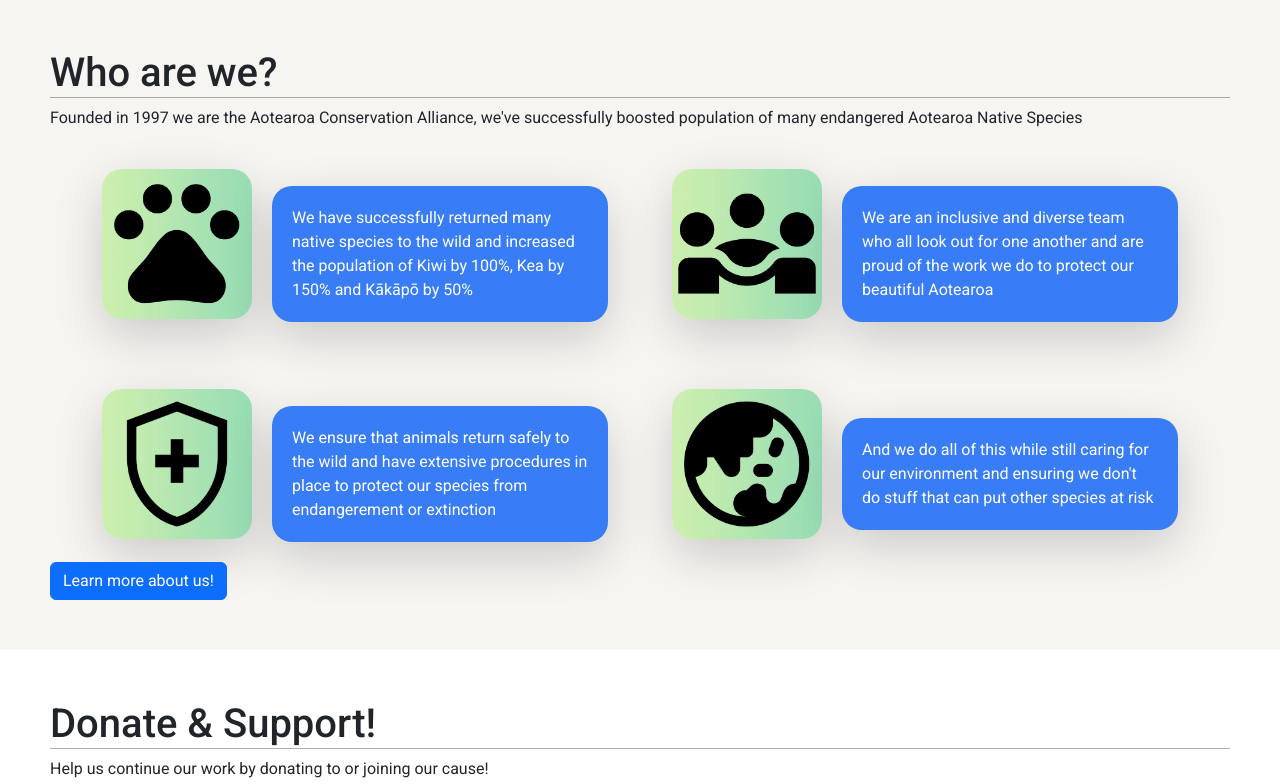
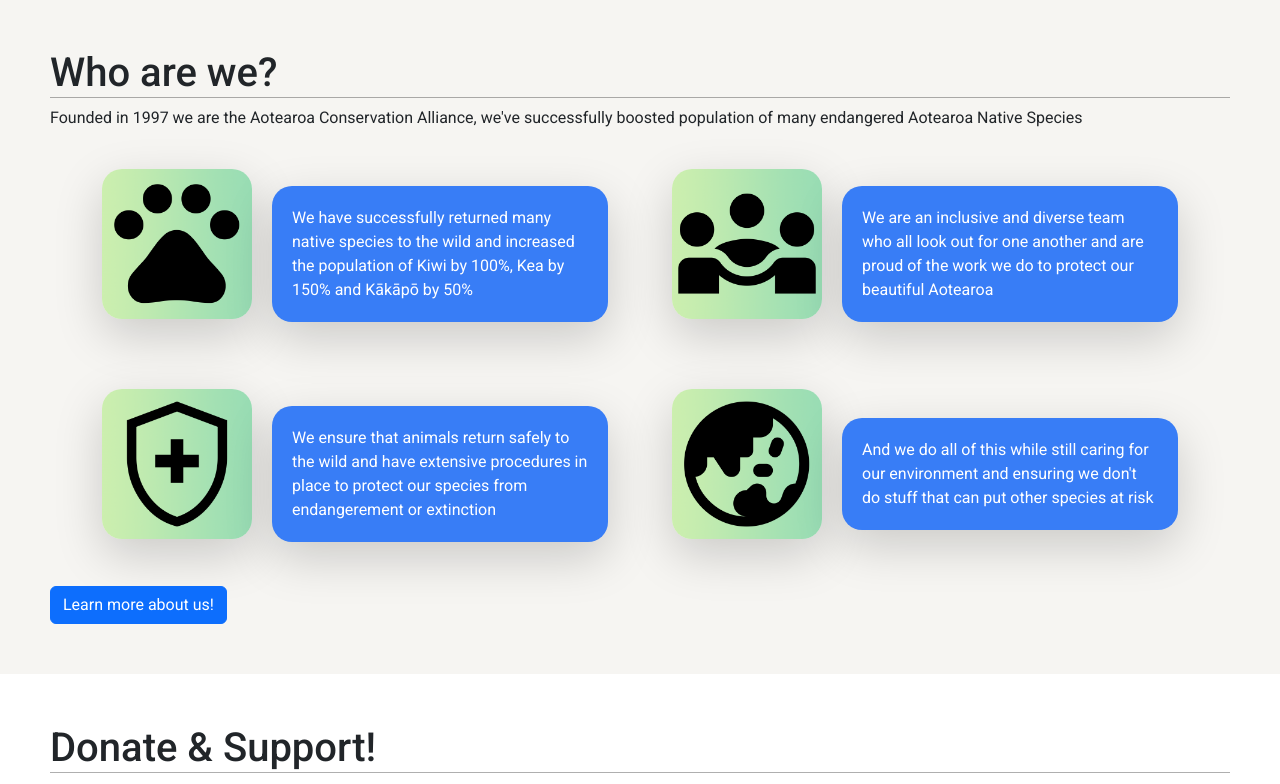
Before and after one commit to Bentheminernz/1.2-Develop-a-digital-technologies-outcome, a Flask app: page / in a window 1280 px wide. Shown: the part 913-1697 px from the top of the page. Run offline with Flask 3, Linux system fonts and the light colour scheme; some web fonts are replaced.

Commit message:
new images

```diff
--- a/templates/index.html
+++ b/templates/index.html
@@ -50,7 +50,7 @@
                     </div>
                 </div>
             </div>
-            <div class="row">
+            <div class="row mb-4">
                 <div class="col-md-6">
                     <div class="icon-text-container">
                         <img src="{{url_for('static', filename='imgs/icons/Safety.png')}}" class="icon">
```
Also changed, not shown: static/imgs/icons/donate.png, static/imgs/icons/join.png.
